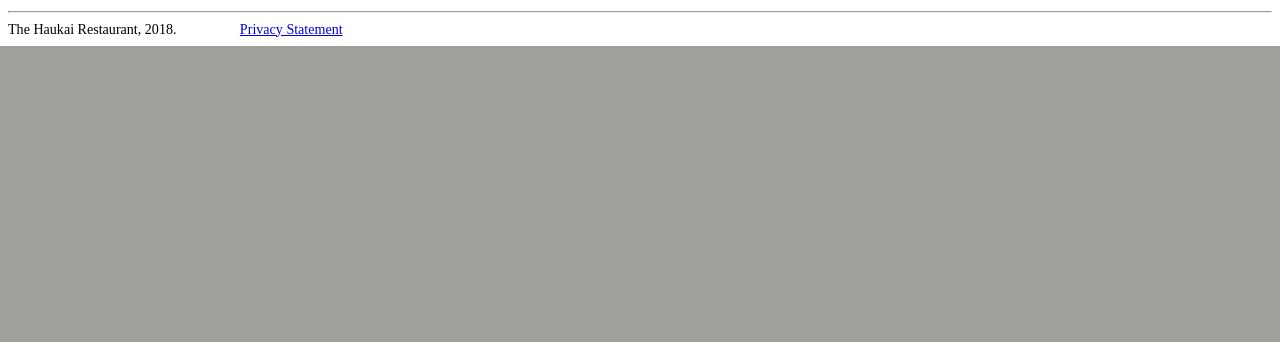
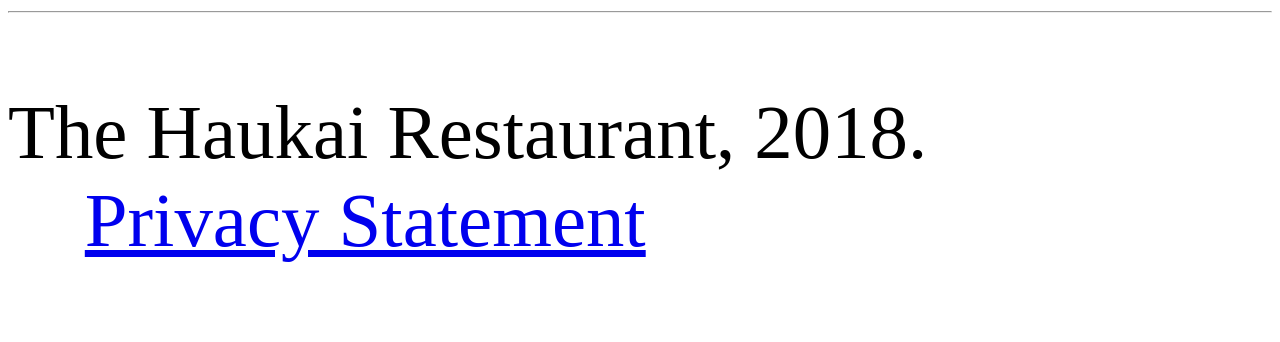
Before and after one commit to CeliaEva98/CeliaEva98.github.io, a PHP site: page /reservations.html in a window 1280 px wide. Shown: the part 1752-2094 px from the top of the page. Before the commit the page ends 1798 px from the top, so only its background shows below. Run offline with PHP 8.4, Linux system fonts and the light colour scheme.

Commit message:
footer changes

```diff
--- a/reservations.html
+++ b/reservations.html
@@ -28,7 +28,7 @@
     </div>
     <hr>
     <footer>
-        <p class="footer"> The Haukai Restaurant, 2018.&nbsp;&nbsp;&nbsp;&nbsp;&nbsp;&nbsp;&nbsp;&nbsp;&nbsp;&nbsp;&nbsp;&nbsp;&nbsp; &nbsp;&nbsp;&nbsp;&nbsp;<a href="privacy.html">Privacy Statement</a> </p>
+        <p class="footerres"> The Haukai Restaurant, 2018.&nbsp;&nbsp;&nbsp;&nbsp;&nbsp;&nbsp;&nbsp;&nbsp;&nbsp;&nbsp;&nbsp;&nbsp;&nbsp; &nbsp;&nbsp;&nbsp;&nbsp;<a href="privacy.html">Privacy Statement</a> </p>
     </footer>
 </body>
 
--- a/styles/styles.css
+++ b/styles/styles.css
@@ -522,3 +522,8 @@ h4 {
     margin: 0;
     border: 0;
 }
+.footerres {
+    background-color: white;
+    text-align: left;
+    font-size: 6vw;
+}
```
